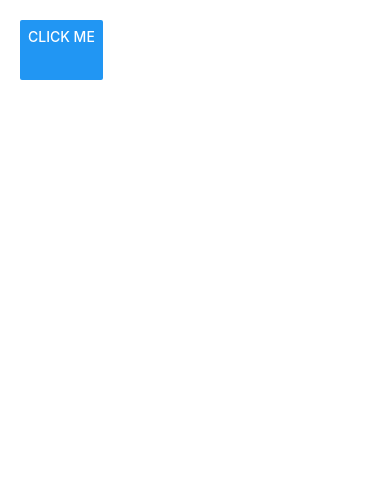
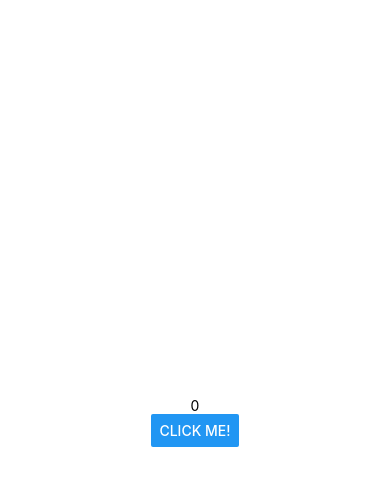
Before and after one commit to rjsduf0503/realCoding_team10_210531, a React Native app: screen / in a window 390 px wide. Shown: the top 486 px of the page. Built offline with nearby package versions, Linux system fonts and the light colour scheme.

Commit message:
05 change class + counter

```diff
--- a/App.js
+++ b/App.js
@@ -2,24 +2,29 @@ import { StatusBar } from 'expo-status-bar';
 import React from 'react';
 import { Button, StyleSheet, Text, View } from 'react-native';
 
-export default function App() {
-  const clickHandler = () => console.log('Clicked!');
+export default class App extends React.Component {
+  state = {
+    counter :0,
+  };
 
-  return (
-    <View style={{flexDirection: 'row',
-      height: 100,
-      padding:20,
-      }}>
-      {/* <View style={{backgroundColor: 'blue', flex:0.3}}></View>
-      <View style={{backgroundColor: 'red', flex:0.5}}></View>
-      <Text>Hello, world!</Text>
-      <Text style={[styles.textBig, styles.textRed]}>Hello, world!</Text> */}
-      <Button title={'click me'} onPress={clickHandler}></Button>
-      <StatusBar style="auto" />
-    </View>
+  render() {
+    // 클릭할때 마다 COUNT가 하나씩 증가하는 함수
+    const  clickHandler = () => {
+      this.setState({
+        counter : this.state.counter+1,
+      });
+    }
+    return (
+      <View style={styles.container}>
+        <Text>{this.state.counter}</Text>
+        <Button title={'click me!'} onPress={clickHandler}/>
+        <StatusBar style="auto" />
+      </View>
+    );
+  };
 
-  );
-}
+};
+
 
 const styles = StyleSheet.create({
   container: {
```
